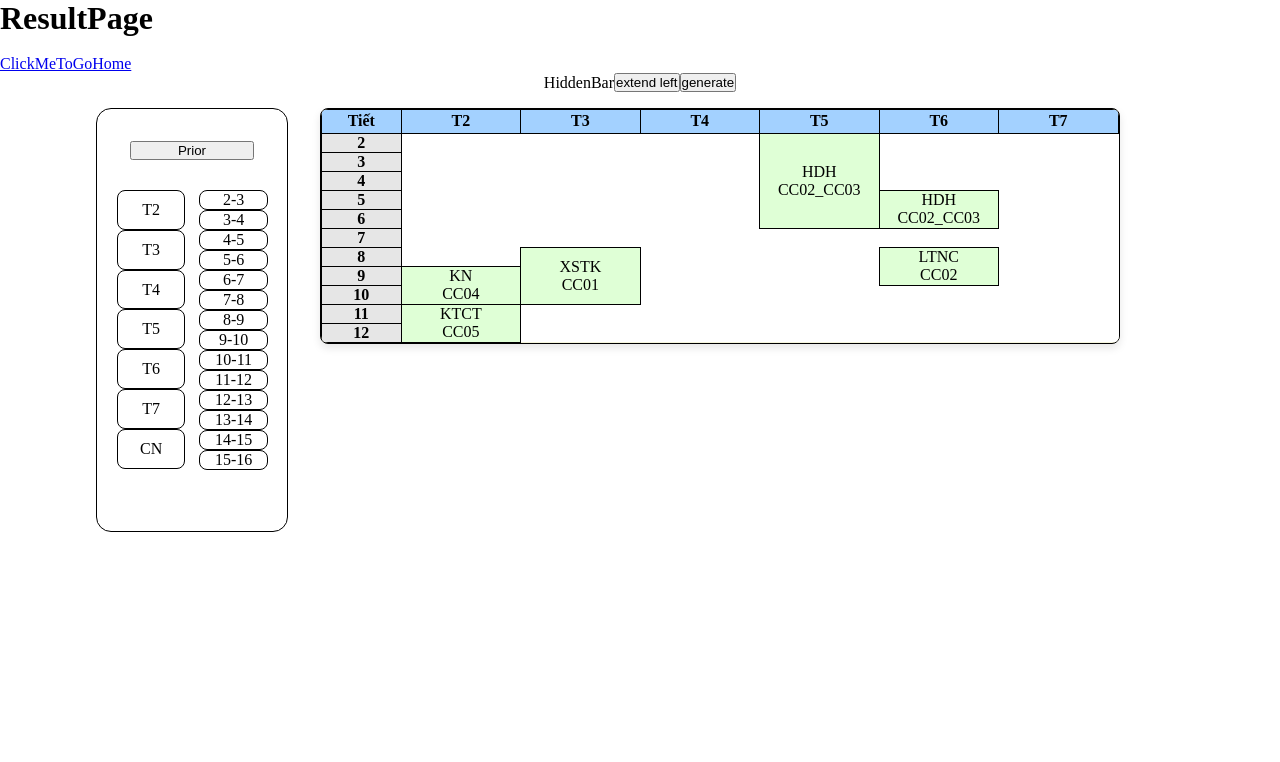
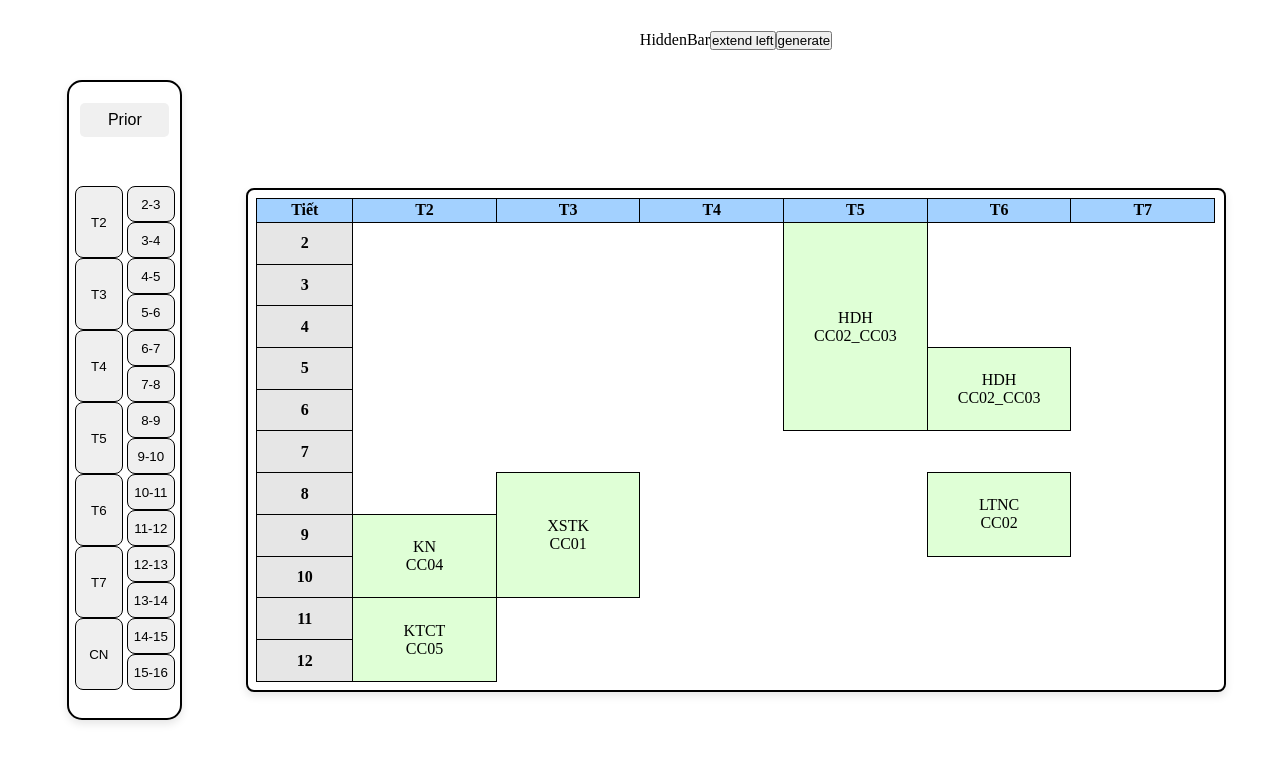
Before and after one commit to Dung2703/BKhrono, a Next.js app in the folder client/: page /result in a window 1280 px wide. Shown: the top 762 px of the page. Built offline with nearby package versions, Linux system fonts and the light colour scheme.

Commit message:
Improve UI

```diff
--- a/client/app/globals.css
+++ b/client/app/globals.css
@@ -2,4 +2,5 @@
     margin: 0;
     padding: 0;
     box-sizing: border-box;
+    overflow: auto;
 }
--- a/client/app/page.module.css
+++ /dev/null
@@ -1,4 +0,0 @@
-.hiddenBar {
-    border: 1px solid #000;
-    color: #000;
-}
--- a/client/app/result/PriorityBar.module.css
+++ b/client/app/result/PriorityBar.module.css
@@ -1,65 +1,89 @@
 .container {
-    width: 12rem;
-    height: 26.5rem;
-    border: 1px solid black;
+    width: 60%;
+    height: 80%;
+    border: 2px solid black;
     border-radius: 15px;
+    box-shadow: 0 4px 8px rgba(0, 0, 0, 0.1);
+    background-color: white;
     display: flex;
     flex-direction: column;
-    align-items: center;
-    margin-left: 6rem;
-    margin-right: 2rem;
+    margin: 5%;
 }
+
 .top {
     width: 100%;
+    height: 12%;
     display: flex;
     justify-content: center;
     align-items: center;
-    margin-top: 2rem;
+    /* Uncomment below to use background color for debugging */
+    /* background-color: red; */
 }
+
 .top button {
-    height: 1.2rem;
-    width: 7.7rem;
+    width: 80%;
+    padding: 0.5rem;
+    border: none;
+    border-radius: 5px;
+    cursor: pointer;
+    font-size: 1rem;
+    background-color: #f0f0f0;
+    transition: background-color 0.3s, transform 0.2s;
 }
+
+.top button:hover {
+    background-color: #e0e0e0; /* Slightly darker background on hover */
+    transform: scale(1.05);   /* Slight zoom effect */
+}
+
+
 .bottom {
     width: 100%;
-    margin-top: 1.86rem;
+    height: 88%;
     display: flex;
-    padding: 0 1.24rem;
+    justify-content: center;
+    align-items: center;
+    /* Uncomment below to use background color for debugging */
+    /* background-color: red; */
 }
+
+.dateAndTime {
+    width: 90%;
+    height: 90%;
+    display: flex;
+    justify-content: space-between;
+    /* Uncomment below to use background color for debugging */
+    /* background-color: green; */
+}
+
 .date, .time {
+    width: 48%;
     display: flex;
     flex-direction: column;
+    justify-content: center;
     align-items: center;
-    text-align: center;
 }
-.date div {
+
+.date button, .time button {
+    width: 100%;
+    height: 100%;
     cursor: pointer;
-    height: 2.49rem;
-    width: 4.29rem;
-    margin-right: 0.435rem;
     border: 1px solid black;
     border-radius: 8px;
     display: flex;
     justify-content: center;
     align-items: center;
+    transition: background-color 0.3s, transform 0.2s;
 }
-.time div {
-    cursor: pointer;
-    height: 1.25rem;
-    width: 4.29rem;
-    margin-left: 0.435rem;
-    border: 1px solid black;
-    border-radius: 8px;
-    display: flex;
-    justify-content: center;
-    align-items: center;
+
+.chosenDate {
+    background-color: lightgreen;
 }
-.chosenDate {
-    background-color: yellow;
+
+.activeDate {
+    background-color: lightblue;
 }
-.activeDate {
-    background-color: blue;
+
+.activeTime {
+    background-color: lightgreen;
 }
-.activeTime {
-    background-color: green;
-}
--- a/client/app/result/PriorityBar.tsx
+++ b/client/app/result/PriorityBar.tsx
@@ -124,10 +124,11 @@ const PriorityBar = () => {
         <button>Prior</button>
       </div>
       <div className={styles.bottom}>
+        <div className={styles.dateAndTime}>
           <div className={styles.date}>
             {
               dates.map((date, index) => (
-              <div
+                <button
                 key={index}
                 className={`${styles.date}
                 ${currentDate === date ? styles.activeDate : ''}
@@ -137,14 +138,14 @@ const PriorityBar = () => {
                   }
                 }
                 >{date}
-              </div>
+                </button>
               ))
             }
           </div>
           <div className={styles.time}>
             {
               times.map((time, index) => (
-              <div
+                <button
                 key={index}
                 className={`${styles.hour}
                 ${checkExistTime(time) ? styles.activeTime : ''}`}
@@ -153,12 +154,14 @@ const PriorityBar = () => {
                   }
                 }
                 >{time}
-              </div>
+                </button>
               ))
             }
           </div>
         </div>
       </div>
+      {/* <div className={styles.top}></div> */}
+    </div>
   )
 }
 
--- a/client/app/result/ResultDisplay.module.css
+++ b/client/app/result/ResultDisplay.module.css
@@ -1,11 +1,13 @@
 .container {
-    width: 50rem;
-    background-color: #f5f5dc;
+    width: 90%;
+    height: 70%;
     font-size: 1rem;
-    border: 1px solid black;
+    border: 2px solid black;
     border-radius: 8px;
+    padding: 0.5rem;
     box-shadow: 0 4px 8px rgba(0, 0, 0, 0.1);
-    overflow: auto;
+    background-color: white;
+    margin: 1%;
 }
 
 .table {
@@ -32,6 +34,7 @@
     color: #000;
     border: 1px solid #000;
     text-align: center;
+    padding: 0.15rem 0;
 }
 
 .cell {
--- a/client/app/result/page.module.css
+++ b/client/app/result/page.module.css
@@ -1,13 +1,41 @@
 .container {
     width: 100vw;
-    height: 100vw;
+    height: 100vh;
+    display: flex;
+
+    /* background-color: green; */
+}
+
+.leftSide {
+    width: 15%;
+    height: 100%;
+
+    display: flex;
+    justify-content:right;
+    align-items: center;
+    /* padding-left: 20%; */
+
+    /* background-color: red; */
+}
+
+.rightSide {
+    width: 85%;
+    height: 100%;
+    /* background-color: blue; */
 }
 .topBar {
+    width: 100%;
+    height: 10%;
     display: flex;
     justify-content: center;
     align-items: center;
+    /* background-color: red; */
 }
-.priorityAndDisplay {
+.resultDisplay {
+    width: 100%;
+    height: 90%;
     display: flex;
-    margin-top: 1rem;
+    justify-content: center;
+    align-items: center;
+    /* background-color: aqua; */
 }
--- a/client/app/result/page.tsx
+++ b/client/app/result/page.tsx
@@ -11,24 +11,20 @@ import styles from './page.module.css'
 const ResultPage = () => {
   return (
     <div className={styles.container}>
-        <h1>ResultPage</h1> <br />
-        <Link href="./">ClickMeToGoHome</Link>
+      <div className={styles.leftSide}>
+        <PriorityBar />
+      </div>
+      <div className={styles.rightSide}>
         <div className={styles.topBar}>
-          <div className={styles.hiddenBar}>
-            <HiddenBar />
-          </div>
-          <div className={styles.generateBar}>
-            <GenerateBar />
-          </div>
+          <HiddenBar />
+          <GenerateBar />
         </div>
-        <div className={styles.priorityAndDisplay}>
-          <div className={styles.priorityBar}>
-            <PriorityBar />
-          </div>
-          <div className={styles.resultDisplay}>
-            <ResultDisplay />
-          </div>
+        <div className={styles.resultDisplay}>
+          <ResultDisplay />
         </div>
+      </div>
+      {/* <h1>ResultPage</h1> <br />
+      <Link href="./">ClickMeToGoHome</Link> */}
     </div>
   )
 }
```
Lines whose indentation alone changed are shown as unchanged.
